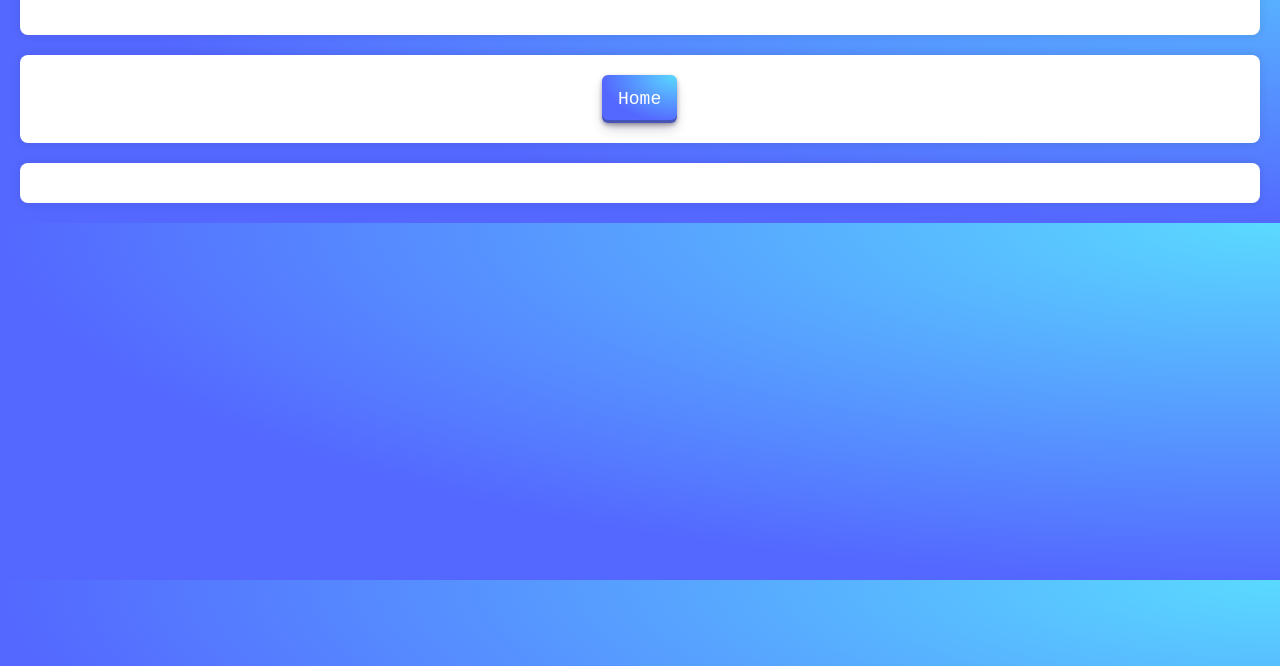
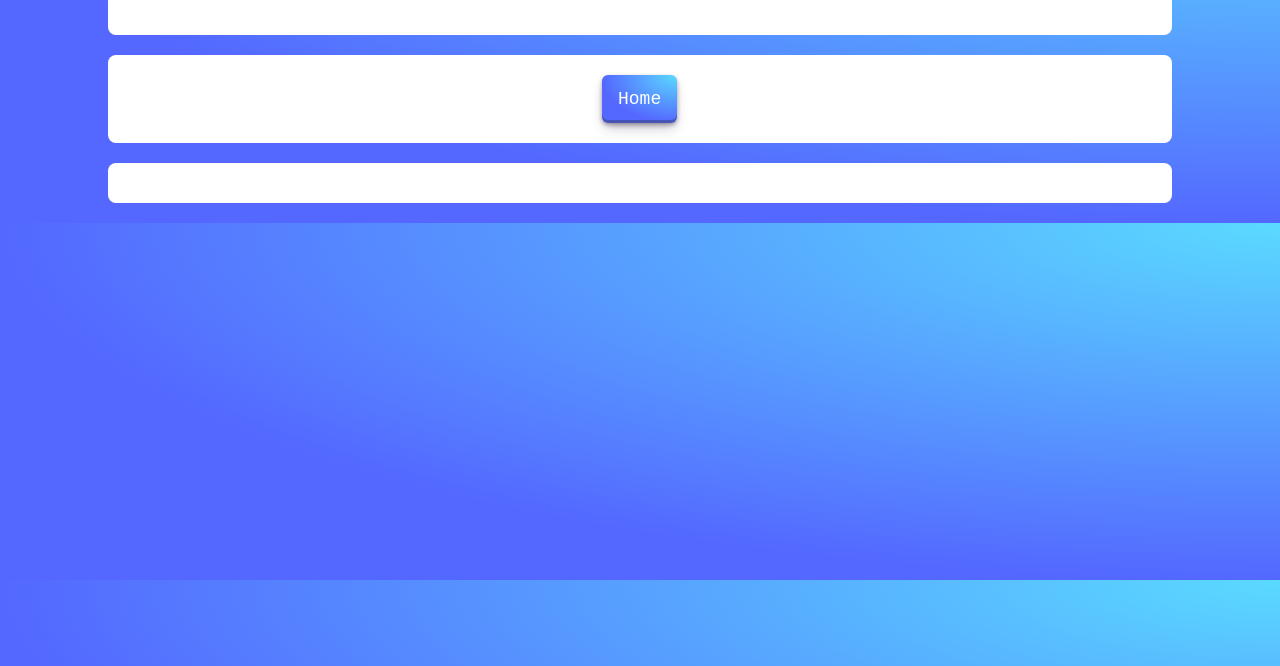
Before and after one commit to starskadoodle/Static-Website, a plain HTML site: page history.html in a window 1280 px wide. Shown: the part 134-800 px from the top of the page. Drawn offline with Linux system fonts and the light colour scheme.

```diff
--- a/style.css
+++ b/style.css
@@ -12,11 +12,11 @@
 }
 
 header, nav, main, footer {
-    margin: 20px;
+    margin: 20px auto;
     background-color: #fff;
     border-radius: 8px;
-    box-shadow: 0 0 10px rgba(0, 0, 0, 0.1);
     padding: 20px;
+    width: 80%;
 }
 
 nav ul {
```
Also changed, not shown: functionality.html (line endings or trailing spaces), history.html (line endings or trailing spaces), index.html (line endings or trailing spaces), person.html (line endings or trailing spaces).
